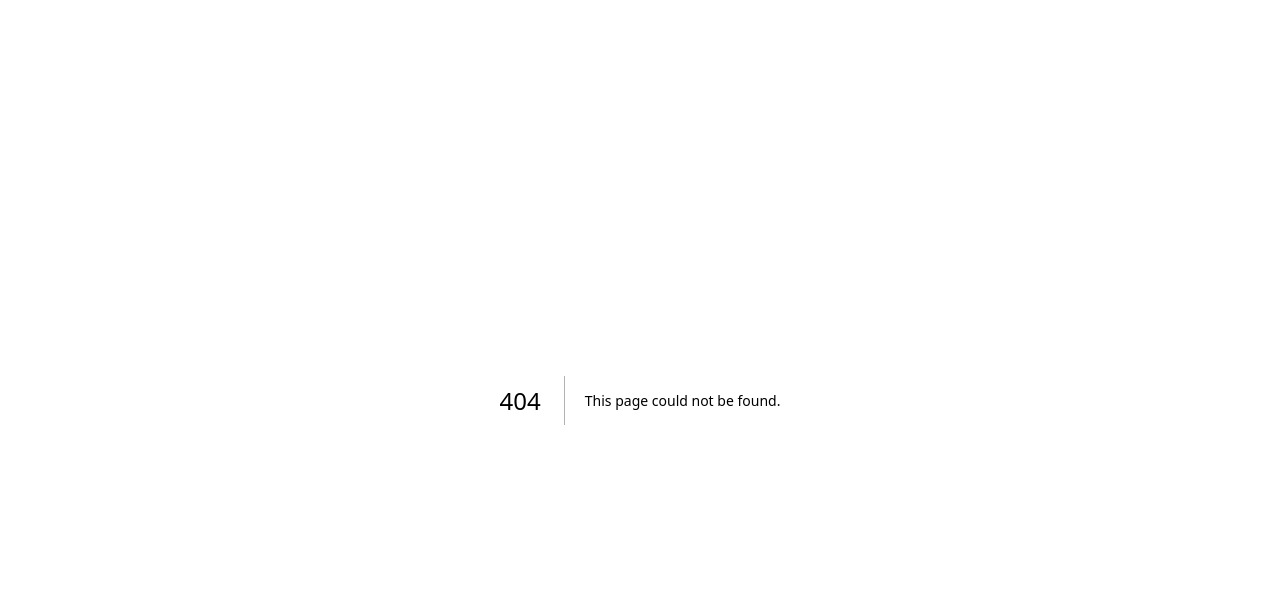
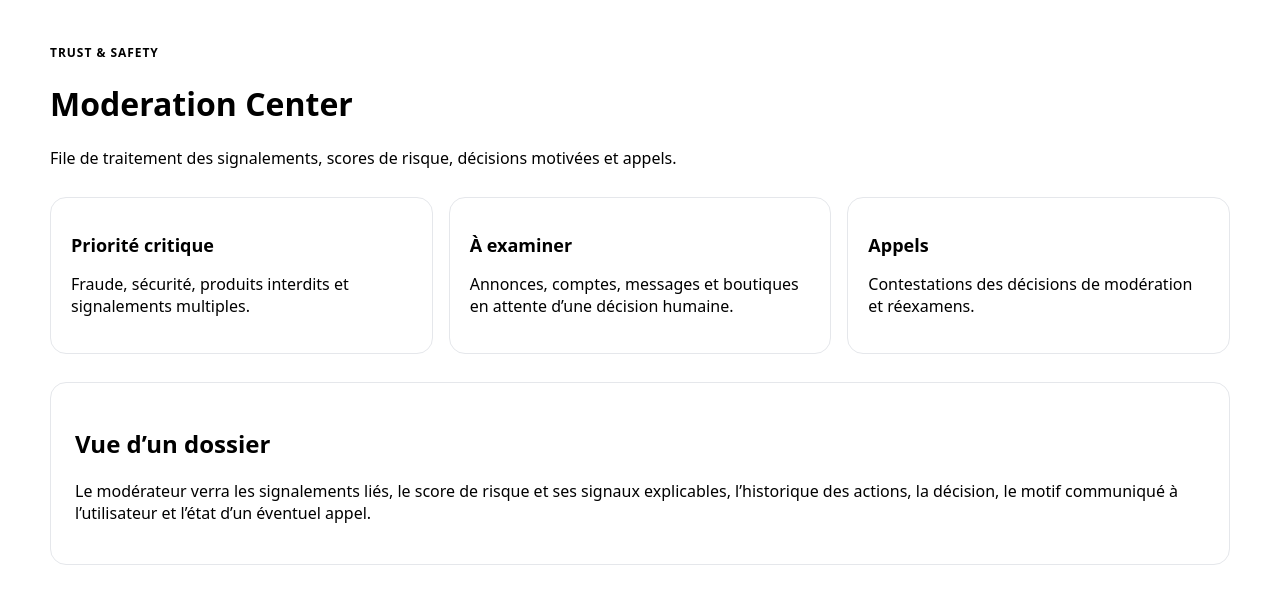
Before and after one commit to hakersoy66/petitannonces, a Next.js app in the folder apps/admin/: page /moderation in a window 1280 px wide. Before the commit this address had no page. Shown: the top 604 px of the page. Built offline with nearby package versions, Linux system fonts and the light colour scheme.

Commit message:
feat(admin): add moderation center page

```diff
--- /dev/null
+++ b/apps/admin/app/moderation/page.tsx
@@ -0,0 +1,33 @@
+export const metadata = {
+  title: "Moderation Center | Petit Annonces",
+};
+
+const queues = [
+  { title: "Priorité critique", text: "Fraude, sécurité, produits interdits et signalements multiples." },
+  { title: "À examiner", text: "Annonces, comptes, messages et boutiques en attente d’une décision humaine." },
+  { title: "Appels", text: "Contestations des décisions de modération et réexamens." },
+];
+
+export default function ModerationCenterPage() {
+  return (
+    <main style={{ padding: 32, maxWidth: 1180, margin: "0 auto" }}>
+      <p style={{ fontWeight: 700, letterSpacing: ".08em", textTransform: "uppercase", fontSize: 12 }}>Trust & Safety</p>
+      <h1>Moderation Center</h1>
+      <p>File de traitement des signalements, scores de risque, décisions motivées et appels.</p>
+
+      <section style={{ display: "grid", gridTemplateColumns: "repeat(auto-fit,minmax(240px,1fr))", gap: 16, marginTop: 28 }}>
+        {queues.map((queue) => (
+          <article key={queue.title} style={{ border: "1px solid #e5e7eb", borderRadius: 16, padding: 20 }}>
+            <h2 style={{ fontSize: 18 }}>{queue.title}</h2>
+            <p>{queue.text}</p>
+          </article>
+        ))}
+      </section>
+
+      <section style={{ marginTop: 28, border: "1px solid #e5e7eb", borderRadius: 16, padding: 24 }}>
+        <h2>Vue d’un dossier</h2>
+        <p>Le modérateur verra les signalements liés, le score de risque et ses signaux explicables, l’historique des actions, la décision, le motif communiqué à l’utilisateur et l’état d’un éventuel appel.</p>
+      </section>
+    </main>
+  );
+}
```
